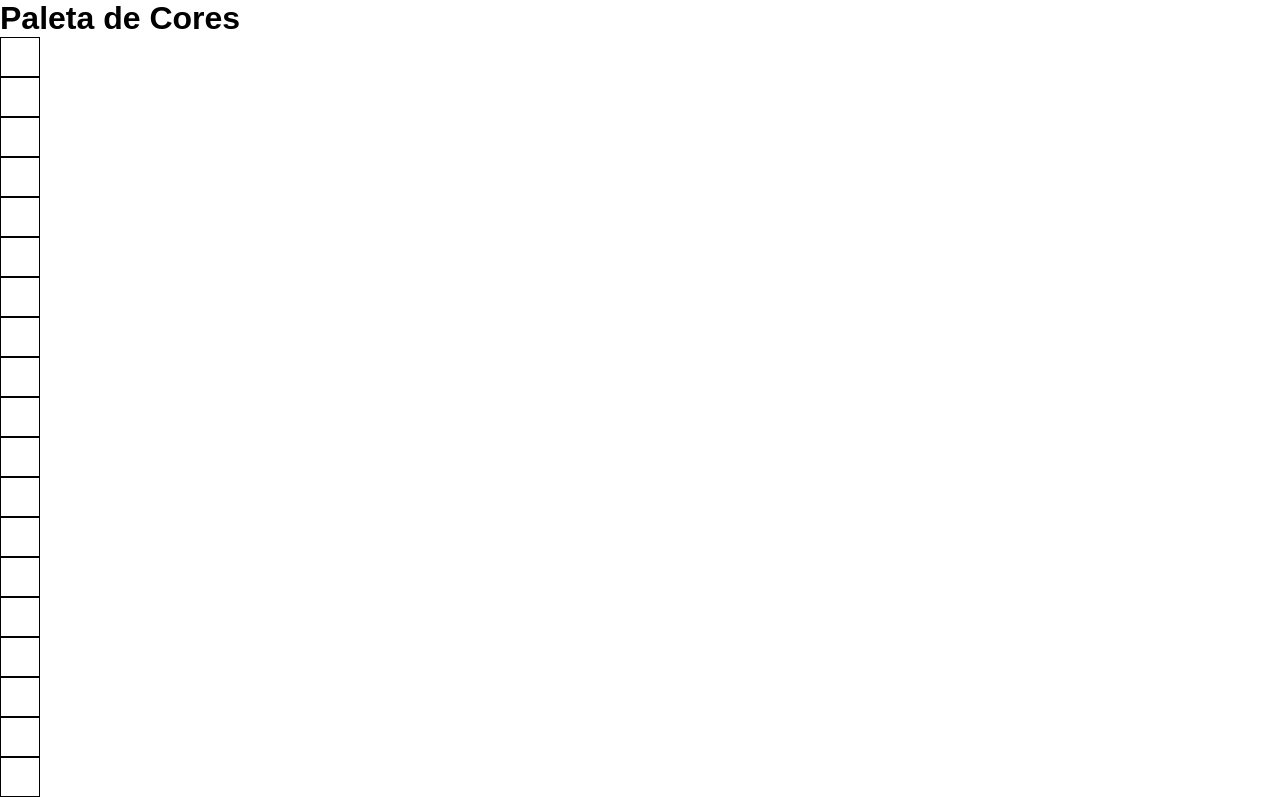
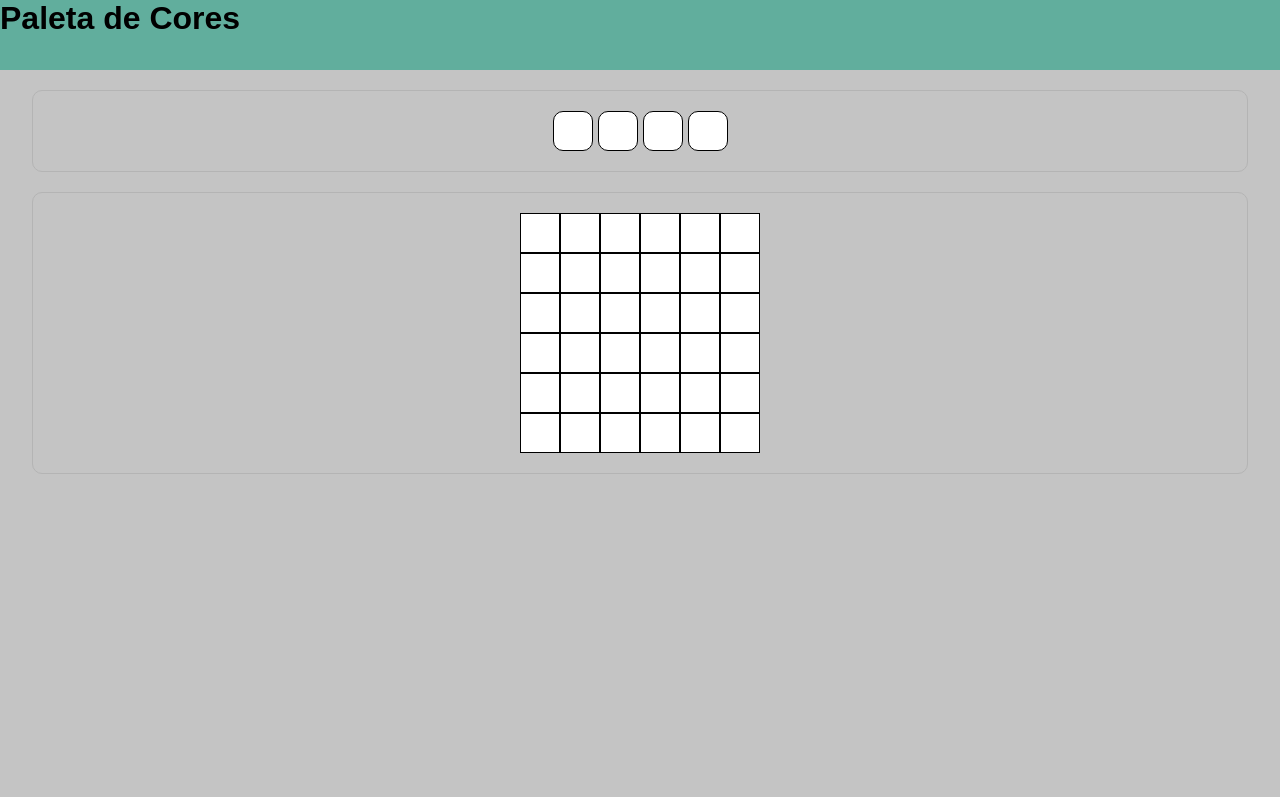
Before and after one commit to RenanFernandess/project-pixels-art-2.0, a plain HTML site: page index.html in a window 1280 px wide. Shown: the top 797 px of the page. Drawn offline with Linux system fonts and the light colour scheme.

Commit message:
Estiliza o body

```diff
--- a/index.html
+++ b/index.html
@@ -13,18 +13,18 @@
   <header>
     <h1 id="title">Paleta de Cores</h1>
   </header>
-  <main>
-    <section>
-      <div id="color-palette">
+  <main class="">
+    <section class="container">
+      <div class="display" id="color-palette">
         <div class="color"></div>
         <div class="color"></div>
         <div class="color"></div>
         <div class="color"></div>
       </div>
     </section>
-    <section>
+    <section class="container">
       <div id="pixel-board">
-        <div>
+        <div class="display">
           <div class="pixel"></div>
           <div class="pixel"></div>
           <div class="pixel"></div>
@@ -32,7 +32,7 @@
           <div class="pixel"></div>
           <div class="pixel"></div>
         </div>
-        <div>
+        <div class="display">
           <div class="pixel"></div>
           <div class="pixel"></div>
           <div class="pixel"></div>
@@ -40,7 +40,7 @@
           <div class="pixel"></div>
           <div class="pixel"></div>
         </div>
-        <div>
+        <div class="display">
           <div class="pixel"></div>
           <div class="pixel"></div>
           <div class="pixel"></div>
@@ -48,7 +48,7 @@
           <div class="pixel"></div>
           <div class="pixel"></div>
         </div>
-        <div>
+        <div class="display">
           <div class="pixel"></div>
           <div class="pixel"></div>
           <div class="pixel"></div>
@@ -56,7 +56,7 @@
           <div class="pixel"></div>
           <div class="pixel"></div>
         </div>
-        <div>
+        <div class="display">
           <div class="pixel"></div>
           <div class="pixel"></div>
           <div class="pixel"></div>
@@ -64,7 +64,7 @@
           <div class="pixel"></div>
           <div class="pixel"></div>
         </div>
-        <div>
+        <div class="display">
           <div class="pixel"></div>
           <div class="pixel"></div>
           <div class="pixel"></div>
--- a/style.css
+++ b/style.css
@@ -1,3 +1,7 @@
+:root {
+  --main-color: rgb(97, 174, 157);
+}
+
 * {
   margin: 0;
   padding: 0;
@@ -5,8 +9,43 @@
   font-family: sans-serif;
 }
 
+body {
+  background-color: rgb(196, 196, 196);
+}
+
+header {
+  height: 70px;
+  background-color: var(--main-color);
+}
+
+.container {
+  margin: 20px auto;
+  border: 1px solid rgb(180, 180, 180);
+  padding: 20px;
+  border-radius: 10px;
+  max-width: 95%;
+}
+
+.display {
+  display: flex;
+  align-items: center;
+  justify-content: center;
+}
+
 .pixel, .color {
+  background-color: white;
   height: 40px;
   width: 40px;
   border: 1px solid black;
 }
+
+.color {
+  border-radius: 10px;
+}
+
+#color-palette {
+  gap: 5px;
+}
+
+#pixel-board {
+}
```
